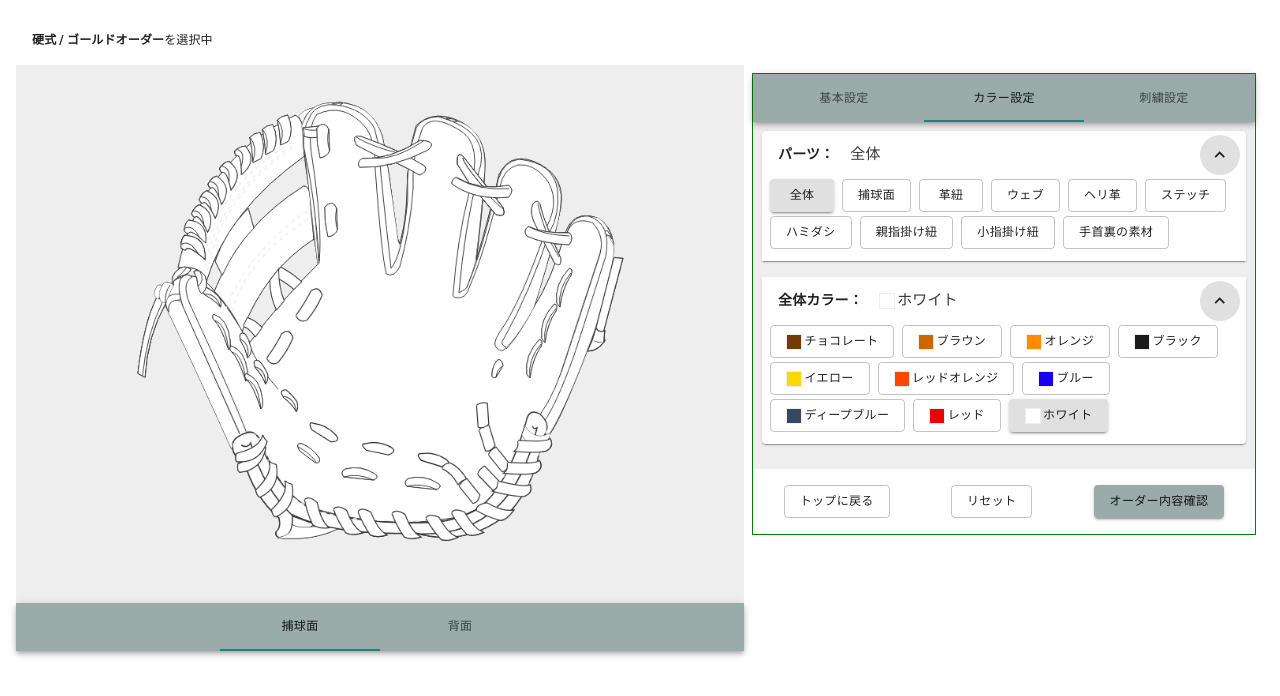
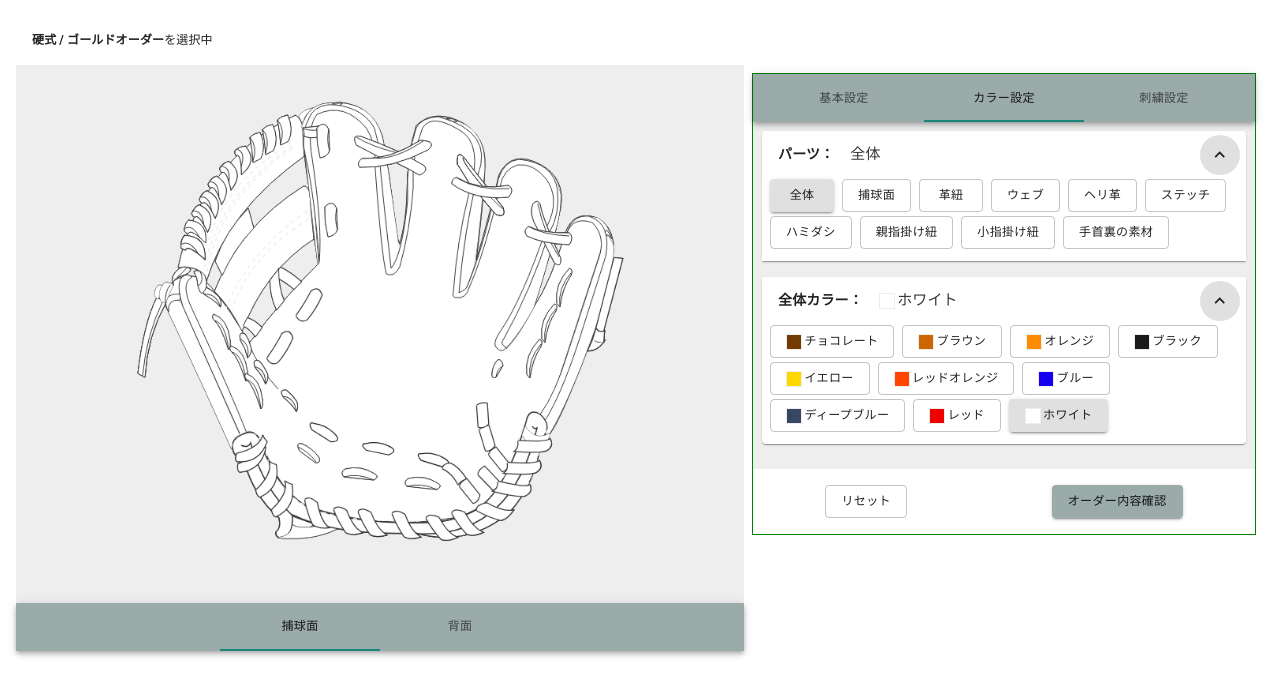
Before and after one commit to tomoki33kurita/glove-order, a Next.js app: page /hard in a window 1280 px wide. Shown: the top 696 px of the page. Built offline with nearby package versions, Linux system fonts and the light colour scheme.

Commit message:
CommentOuted btn to Top page

```diff
--- a/src/container/DesignationBase.tsx
+++ b/src/container/DesignationBase.tsx
@@ -46,9 +46,9 @@ const DesignationBase: React.FC<Props> = ({ state, figurePanelNum, dispatch }) =
       <ColoringSet state={state} value={value} figurePanelNum={figurePanelNum} dispatch={dispatch} />
       <EmbroiderySet state={state} value={value} dispatch={dispatch} />
       <Box display="flex" justifyContent="space-around" my={2}>
-        <Button variant="outlined" onClick={hendleLinkToTop}>
+        {/* <Button variant="outlined" onClick={hendleLinkToTop}>
           トップに戻る
-        </Button>
+        </Button> */}
         <Button variant="outlined" onClick={handleReset}>
           リセット
         </Button>
```
